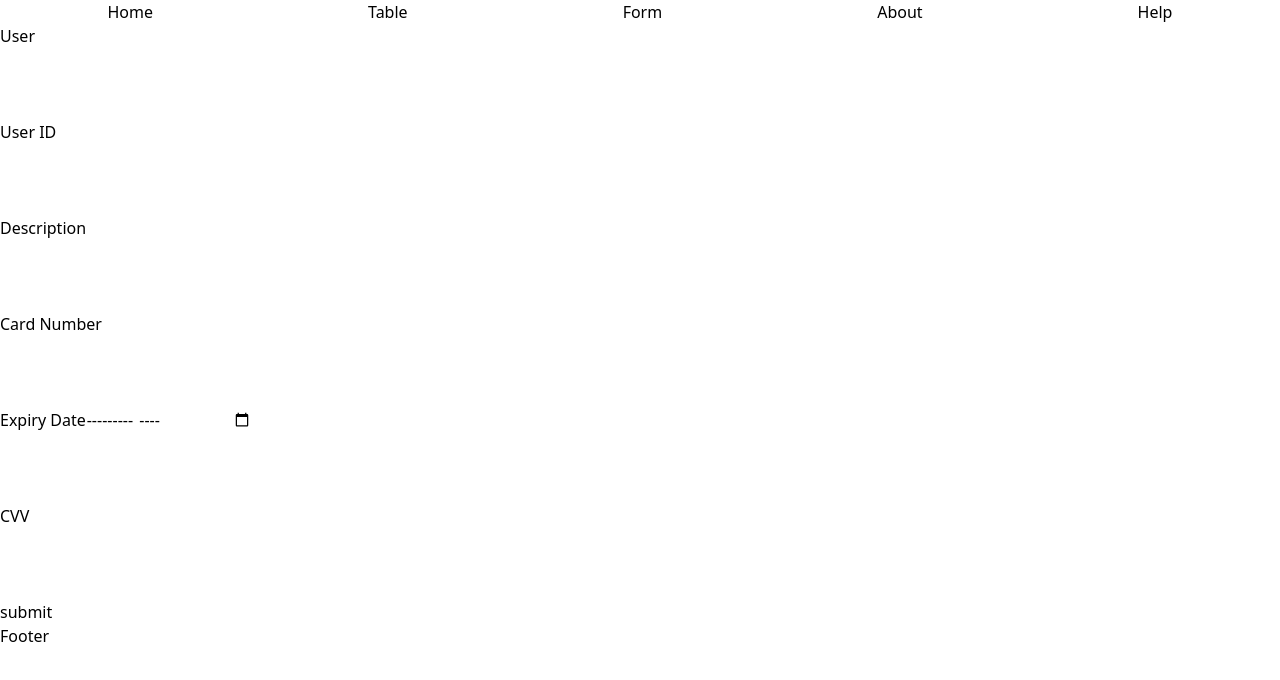
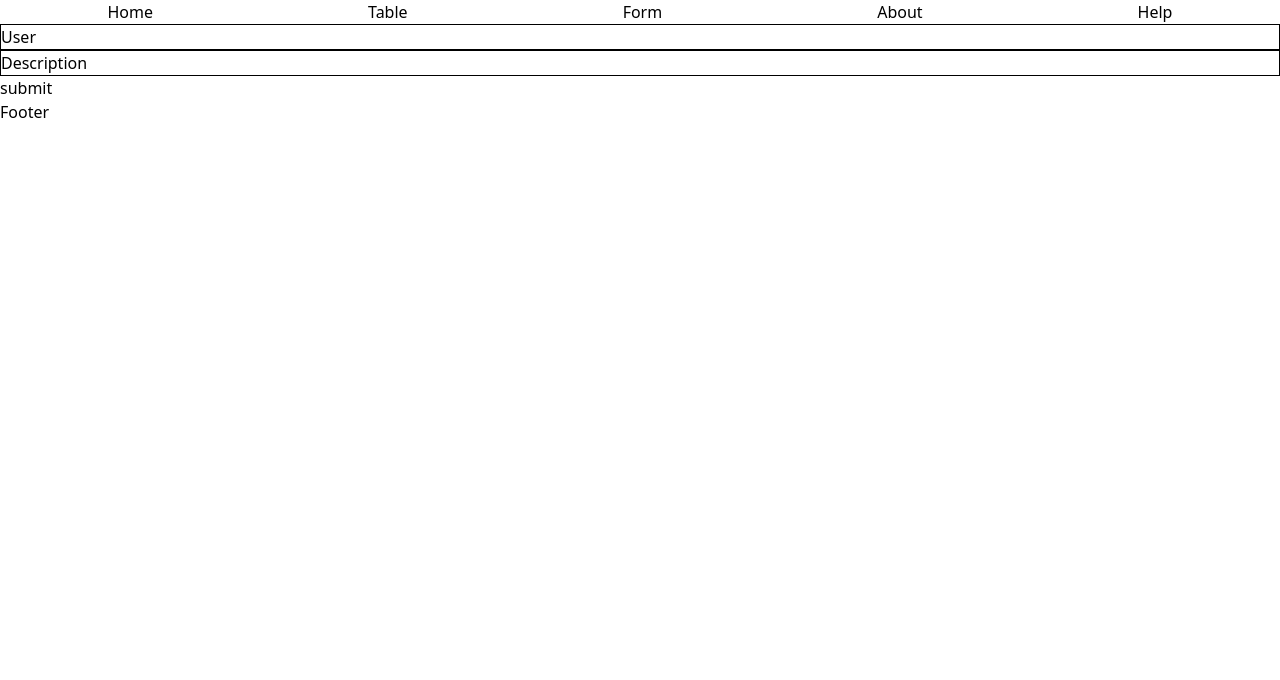
Before and after one commit to bman3663/react-crud-app, a React (Vite) app: page /form in a window 1280 px wide. Shown: the top 680 px of the page. Built offline with nearby package versions, Linux system fonts and the light colour scheme.

Commit message:
Completed Form functionallity

```diff
--- a/src/App.jsx
+++ b/src/App.jsx
@@ -20,10 +20,13 @@ function App() {
   const [workouts, setWorkouts] = useState([]);
 
   const addWorkout = (workout) => {
+    console.log(`Adding this workout: ${workout.description}`);
     setWorkouts((prev) => [{ id: Date.now(), ...workout }, ...prev]);
+    console.log(`new workouts array: ${workouts.length}`);
   };
 
   const updateWorkout = (id, newDescription) => {
+    console.log(`WorkoutS b4: ${workouts}`);
     setWorkouts((prev) =>
       prev.map((prevWorkout) =>
         prevWorkout.id === id
@@ -31,6 +34,8 @@ function App() {
           : prevWorkout
       )
     );
+
+    console.log(`WorkoutS after: ${workouts}`);
   };
 
   const deleteWorkout = (id) => {
--- a/src/components/Form.jsx
+++ b/src/components/Form.jsx
@@ -1,39 +1,54 @@
 import React from "react";
+import { useWorkout } from "../contexts/workoutContext";
+import { useState } from "react";
+function Form() {
+  const { addWorkout } = useWorkout();
+  const [name, setName] = useState("");
+  const [description, setDescription] = useState("");
 
-function Form() {
+  const add = (e) => {
+    e.preventDefault();
+
+    if (!name || !description) return;
+    const workout = { name, description };
+
+    addWorkout(workout);
+    setName("");
+    setDescription("");
+    //redirect to table
+    // maybe even popup alert???
+  };
+
   return (
     <>
       <div>
-        <form action="/training/create" method="post">
+        <form onSubmit={add}>
+          <div className="border">
             <label>User</label>
-          <input type="text" name="user" required />
-          <br /> <br /> <br /> <br />
-          <label>User ID</label>
-          <input type="text" name="id" required maxlength="10" />
-          <br /> <br /> <br /> <br />
-          <label>Description</label>
-          <input type="text" name="description" required maxlength="500" />
-          <br /> <br /> <br /> <br />
-          <label>Card Number</label>
             <input
               type="text"
-            name="cardDetails[cardNumber]"
+              name="user"
+              value={name}
               required
-            maxlength="16"
+              onChange={(e) => {
+                setName(e.target.value);
+              }}
             />
-          <br /> <br /> <br /> <br />
-          <label>Expiry Date</label>
-          <input type="month" name="cardDetails[expiryDate]" required />
-          <br /> <br /> <br /> <br />
-          <label>CVV</label>
+          </div>
+          <div className="border">
+            <label>Description</label>
             <input
               type="text"
-            name="cardDetails[cvv]"
+              name="description"
+              value={description}
               required
-            maxlength="3"
-            minlength="3"
+              onChange={(e) => {
+                setDescription(e.target.value);
+              }}
+              maxLength="500"
             />
-          <br /> <br /> <br /> <br />
+          </div>
+
           <button type="submit">submit</button>
         </form>
       </div>
```
Lines whose indentation alone changed are shown as unchanged.
